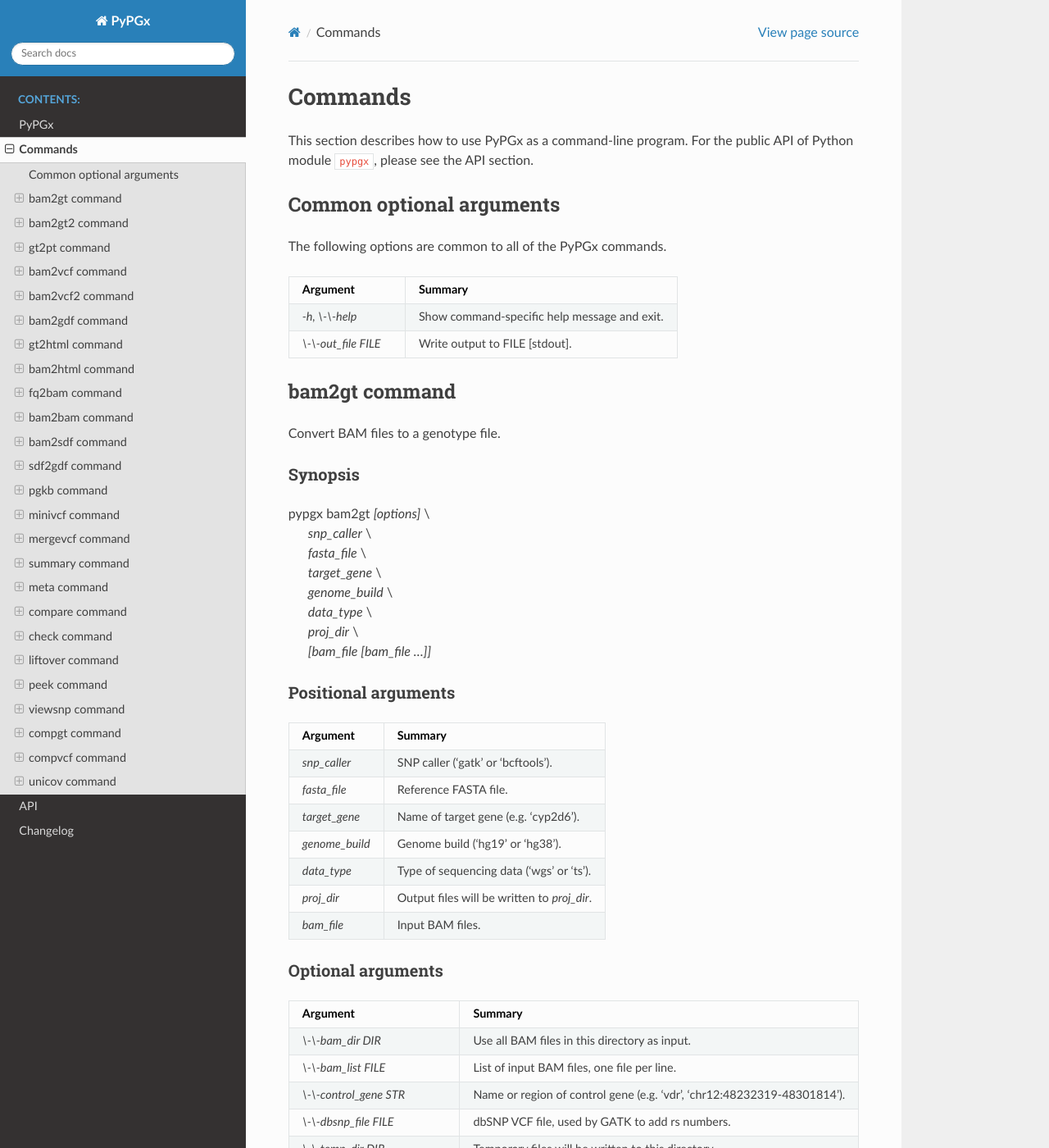
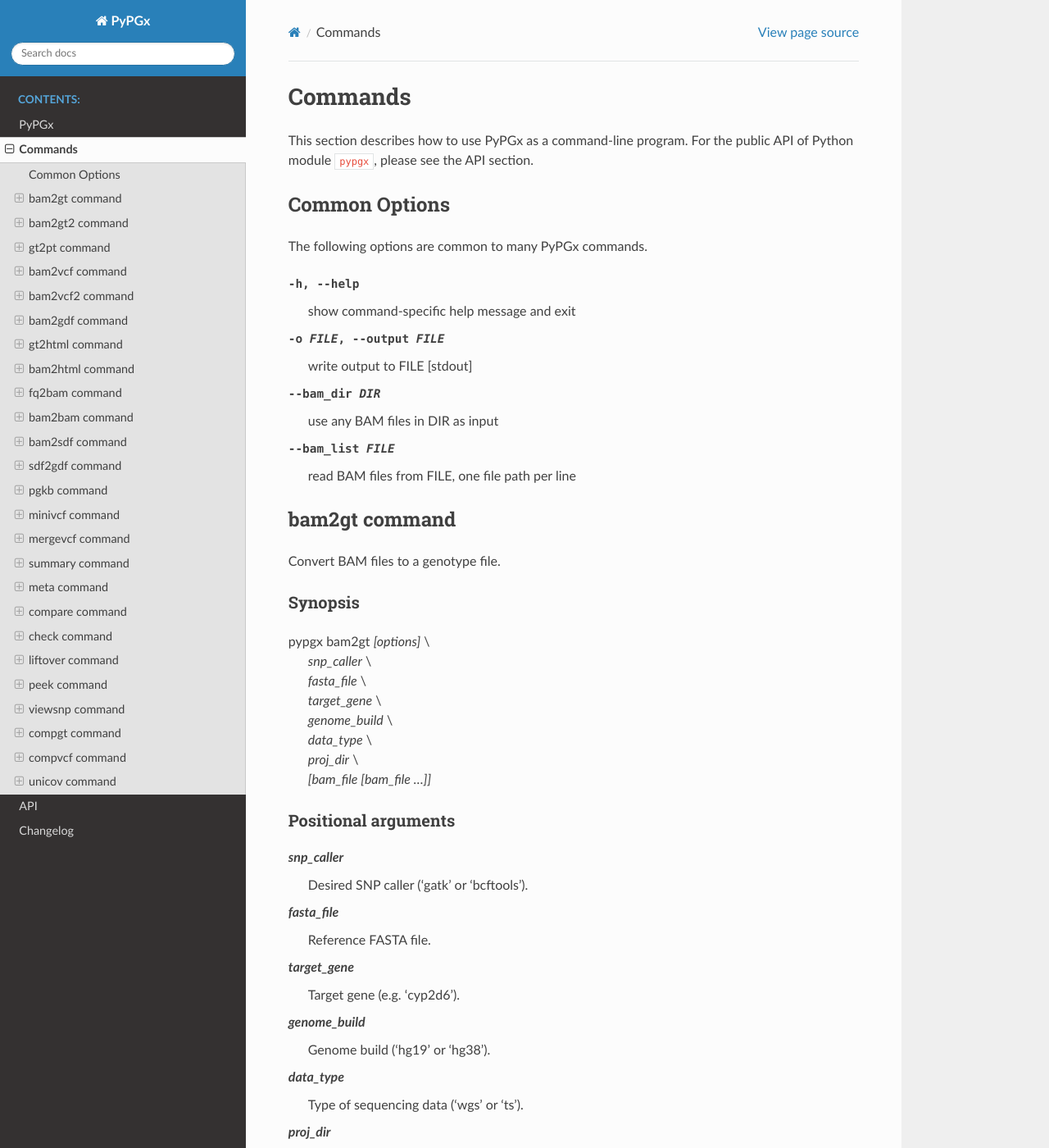
Before and after one commit to sbslee/pypgx, a Sphinx documentation site: the page built from docs/commands.rst, in a window 1280 px wide and 1400 px high. Shown: the whole window at 82% size. Built offline with Sphinx 7.4.7 and the Read the Docs theme 2.0.0, drawn with Linux system fonts in a browser that asks for light colours; some of the changed text lies outside the part shown.

Commit message:
Update Read the Docs

```diff
--- a/docs/commands.rst
+++ b/docs/commands.rst
@@ -4,21 +4,15 @@
 This section describes how to use PyPGx as a command-line program.
 For the public API of Python module ``pypgx``, please see the API section.
 
-Common optional arguments
-=========================
+Common Options
+==============
 
-The following options are common to all of the PyPGx commands.
+The following options are common to many PyPGx commands.
 
-.. list-table::
-   :widths: 30 70
-   :header-rows: 1
-
-   * - Argument
-     - Summary
-   * - *-h, \\-\\-help*
-     - Show command-specific help message and exit.
-   * - *\\-\\-out_file FILE*
-     - Write output to FILE [stdout].
+-h, --help              show command-specific help message and exit
+-o FILE, --output FILE  write output to FILE [stdout]
+--bam_dir DIR           use any BAM files in DIR as input
+--bam_list FILE         read BAM files from FILE, one file path per line
 
 bam2gt command
 ==============
@@ -40,48 +34,32 @@
 Positional arguments
 --------------------
 
-.. list-table::
-   :widths: 30 70
-   :header-rows: 1
-
-   * - Argument
-     - Summary
-   * - *snp_caller*
-     - SNP caller ('gatk' or 'bcftools').
-   * - *fasta_file*
-     - Reference FASTA file.
-   * - *target_gene*
-     - Name of target gene (e.g. 'cyp2d6').
-   * - *genome_build*
-     - Genome build ('hg19' or 'hg38').
-   * - *data_type*
-     - Type of sequencing data ('wgs' or 'ts').
-   * - *proj_dir*
-     - Output files will be written to *proj_dir*.
-   * - *bam_file*
-     - Input BAM files.
+*snp_caller*
+  Desired SNP caller ('gatk' or 'bcftools').
+*fasta_file*
+  Reference FASTA file.
+*target_gene*
+  Target gene (e.g. 'cyp2d6').
+*genome_build*
+  Genome build ('hg19' or 'hg38').
+*data_type*
+  Type of sequencing data ('wgs' or 'ts').
+*proj_dir*
+  Output files will be written to *proj_dir*
+*bam_file*
+  Input BAM files.
 
 Optional arguments
 ------------------
 
-.. list-table::
-   :widths: 30 70
-   :header-rows: 1
-
-   * - Argument
-     - Summary
-   * - *\\-\\-bam_dir DIR*
-     - Use all BAM files in this directory as input.
-   * - *\\-\\-bam_list FILE*
-     - List of input BAM files, one file per line.
-   * - *\\-\\-control_gene STR*
-     - Name or region of control gene (e.g. ‘vdr’, ‘chr12:48232319-48301814’).
-   * - *\\-\\-dbsnp_file FILE*
-     - dbSNP VCF file, used by GATK to add rs numbers.
-   * - *\\-\\-temp_dir DIR*
-     - Temporary files will be written to this directory.
-   * - *\\-\\-plot*
-     - Output copy number plots.
+-h, --help          see `Common Options`_
+-o, --output FILE   see `Common Options`_
+--bam_dir DIR       see `Common Options`_
+--bam_list FILE     see `Common Options`_
+--control_gene STR  Name or region of control gene (e.g. ‘vdr’, ‘chr12:48232319-48301814’).
+--dbsnp_file FILE   dbSNP VCF file, used by GATK to add rs numbers.
+--temp_dir DIR      Temporary files will be written to DIR.
+--plot              Output copy number plots.
 
 Description
 -----------
@@ -125,7 +103,7 @@
 Optional arguments
 ------------------
 
-None.
+-h, --help          See `Common options`_.
 
 Description
 -----------
@@ -236,7 +214,8 @@
 Optional arguments
 ------------------
 
-None.
+-h, --help          See `Common options`_.
+-o, --output FILE   See `Common options`_.
 
 Description
 -----------
```
Also changed, not shown: 1 other file.
